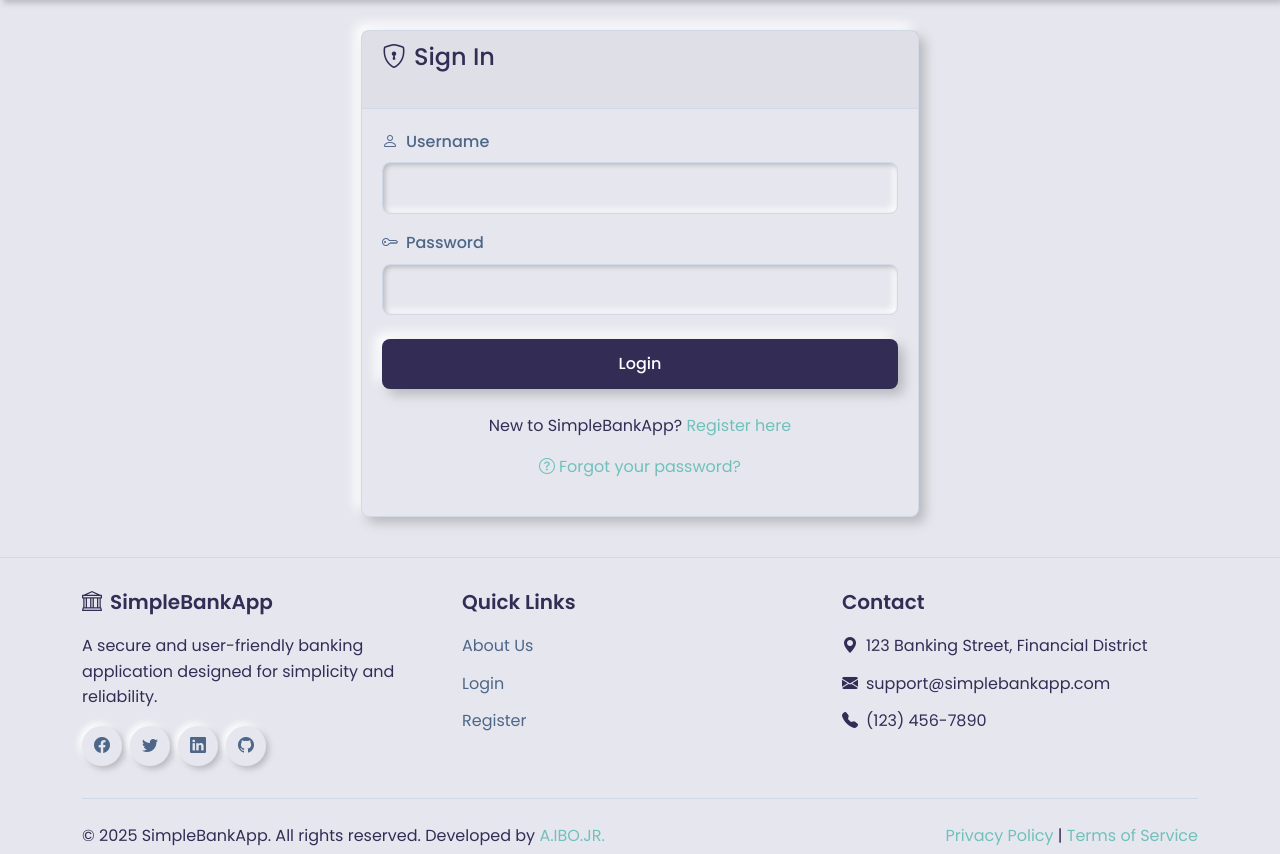
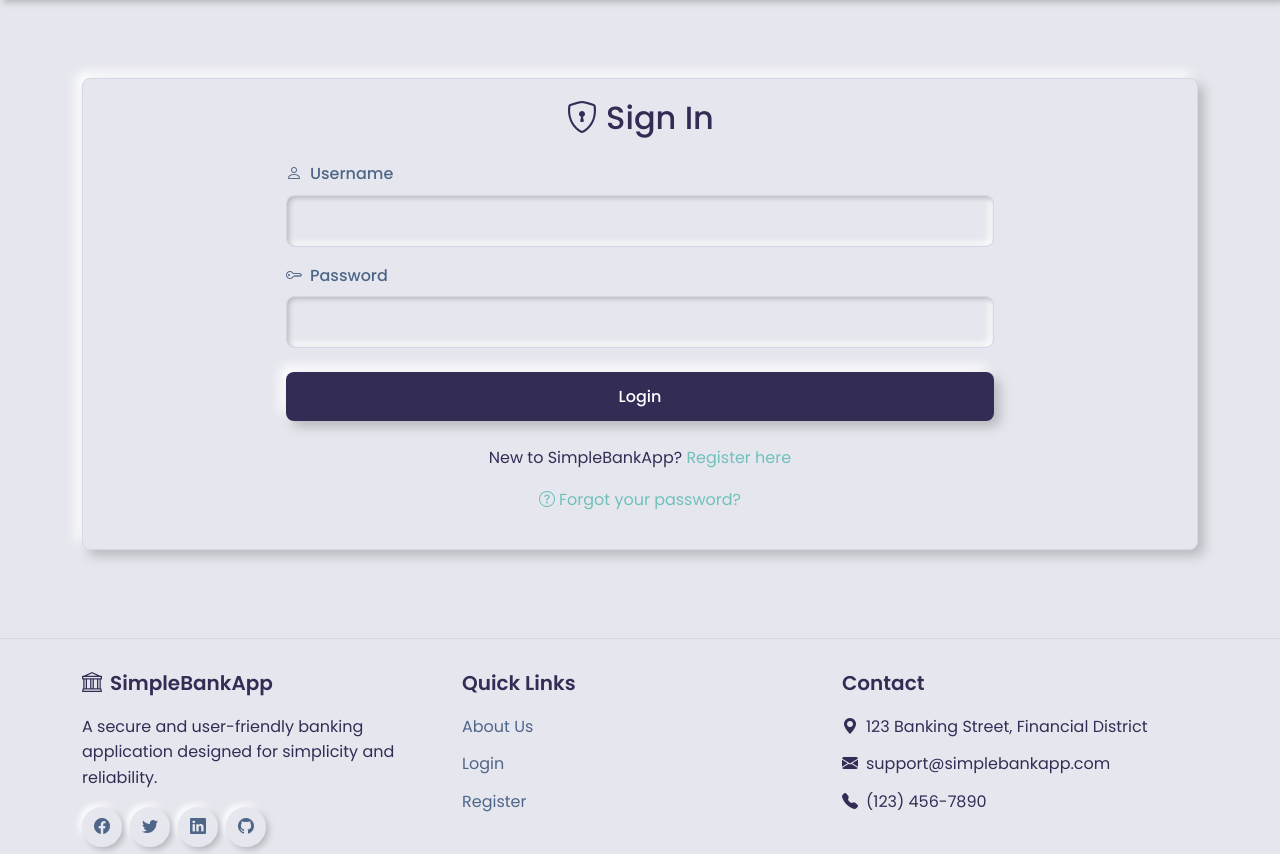
Before and after one commit to CSPC-BSCS-3B/CSEC_322_FINAL_PROJECT, a Flask app: page /login in a window 1280 px wide. Shown: the part 74-928 px from the top of the page. Run offline with Flask 3, Linux system fonts and the light colour scheme; parts of the project's set-up code (start-up, migrations or seed data) failed here and were passed over; some libraries are stand-ins or nearby versions.

Commit message:
update the login.html template to use the same container structure as the about.html page for better consistency across the application.

```diff
--- a/templates/login.html
+++ b/templates/login.html
@@ -1,13 +1,13 @@
 {% extends "base.html" %}
 
 {% block content %}
-<div class="row">
-    <div class="col-md-6 offset-md-3">
+<div class="container py-5">
     <div class="bootstrap-card-neu">
-            <div class="card-header">
-                <h4 class="neu-text-primary"><i class="bi bi-shield-lock me-2"></i>Sign In</h4>
-            </div>
         <div class="card-body">
+            <h2 class="card-title text-center mb-4 neu-text-primary"><i class="bi bi-shield-lock me-2"></i>Sign In</h2>
+
+            <div class="row justify-content-center">
+                <div class="col-md-8">
                     {% if form.errors %}
                     <div class="neu-alert neu-alert-danger">
                         <strong>Error!</strong> Please fix the issues below and try again.
@@ -44,9 +44,11 @@
                             {{ form.submit(class="btn neu-btn-primary", id="login-button", style="background-color: var(--neu-dark); color: white;") }}
                         </div>
                     </form>
+
                     <div class="mt-4 text-center">
                         <p>New to SimpleBankApp? <a href="{{ url_for('register') }}" class="neu-text-accent">Register here</a></p>
                         <p><a href="{{ url_for('reset_password_request') }}" class="neu-text-accent"><i class="bi bi-question-circle me-1"></i>Forgot your password?</a></p>
+                    </div>
                 </div>
             </div>
         </div>
```
Also changed, not shown: templates/register.html (+7 -5 lines). Lines whose indentation alone changed are shown as unchanged.
